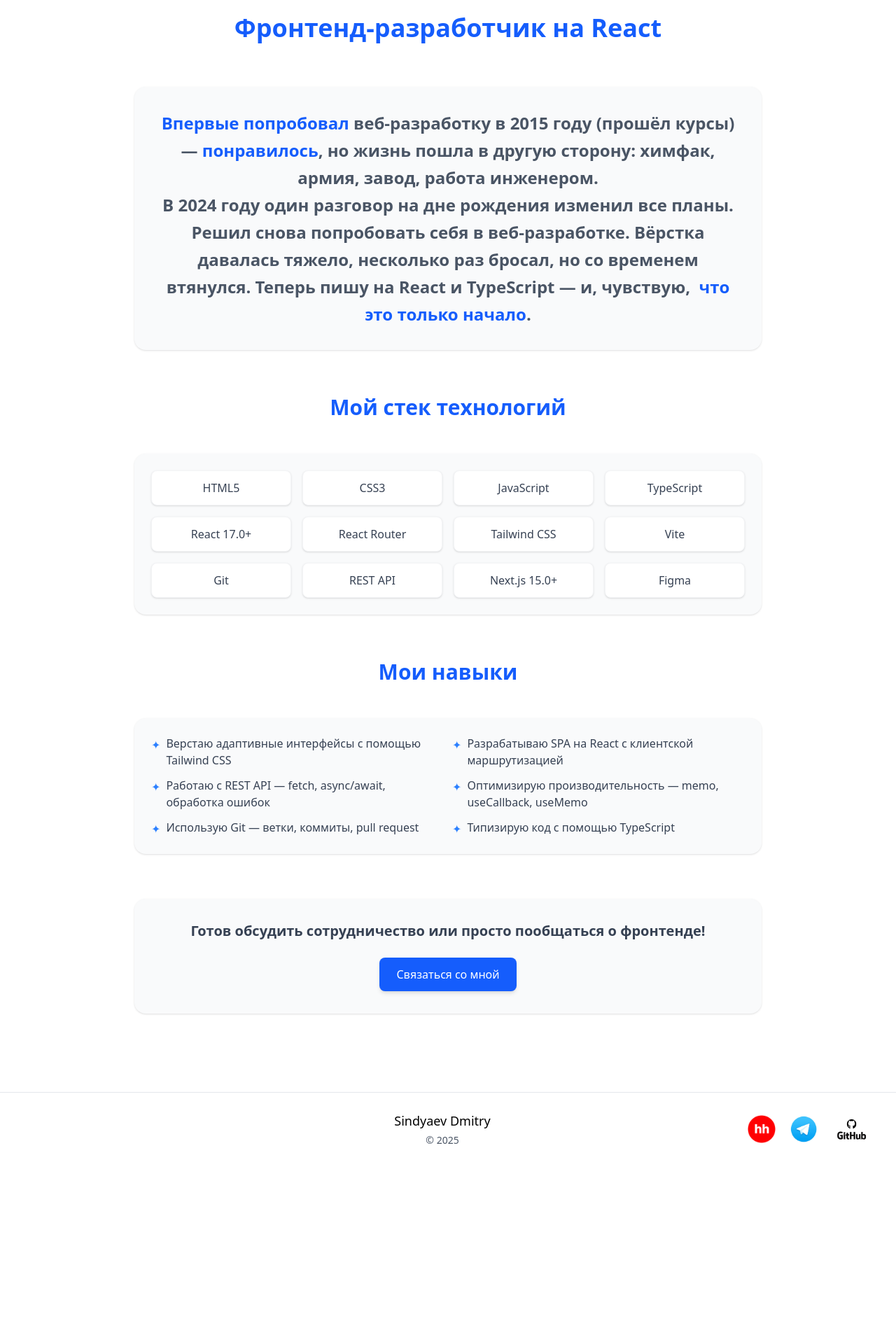
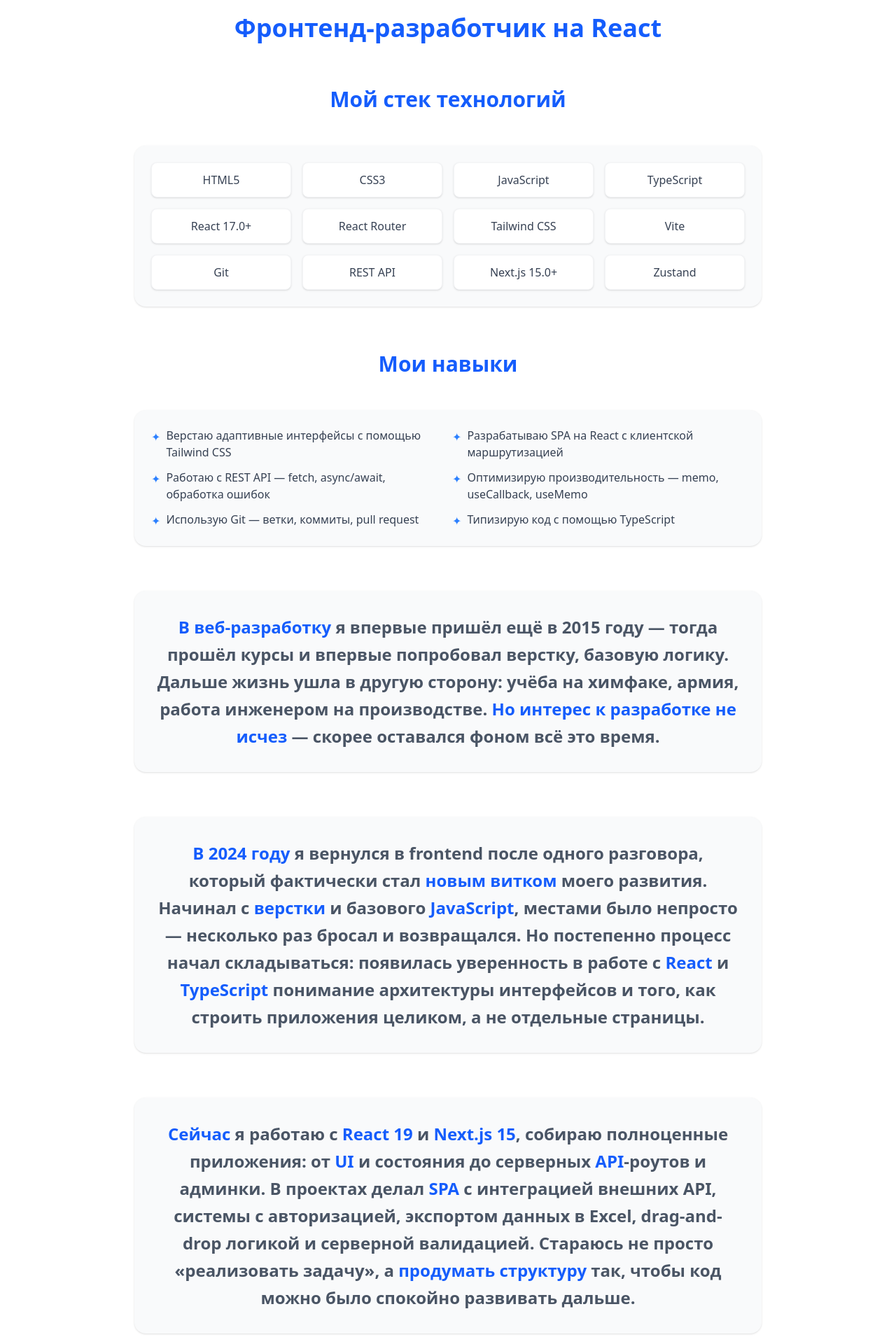
Before and after one commit to Sindds/Sindds.github.io, a React (Vite) app: page /about in a window 1280 px wide. Shown: the part 120-2040 px from the top of the page at 70% size. Before the commit the page ends 1785 px from the top, so only its background shows below. Built offline with nearby package versions, Linux system fonts and the light colour scheme.

Commit message:
Правки раздела обо мне

```diff
--- a/src/pages/About.jsx
+++ b/src/pages/About.jsx
@@ -10,20 +10,6 @@ const About = () => {
           <h1 className='text-2xl sm:text-3xl md:text-4xl font-bold text-blue-600 mb-4'>
             Фронтенд-разработчик на React
           </h1>
-        </section>
-
-        <section className='mb-10 sm:mb-16'>
-          <div className='bg-gray-50 rounded-2xl p-5 sm:p-6 md:p-8 shadow-sm hover:shadow-md transition-all duration-300'>
-            <p className='font-semibold text-base sm:text-lg md:text-xl lg:text-2xl text-gray-600 text-center leading-relaxed'>
-              <span className='text-blue-600'>Впервые попробовал</span> веб-разработку в 2015 году (прошёл курсы) —&nbsp;
-              <span className='text-blue-600'>понравилось</span>, но жизнь пошла в другую сторону: химфак, армия, завод, работа инженером.
-              <br />В 2024 году один разговор на дне рождения изменил все планы.
-              <br />Решил снова попробовать себя в веб-разработке.
-              Вёрстка давалась тяжело, несколько раз бросал, но со временем втянулся.
-              Теперь пишу на React и TypeScript — и, чувствую,&nbsp;
-              <span className='text-blue-600'> что это только начало</span>.
-            </p>
-          </div>
         </section>
 
         <section className='mb-10 sm:mb-16'>
@@ -44,7 +30,7 @@ const About = () => {
                 'Git',
                 'REST API',
                 'Next.js 15.0+',
-                'Figma',
+                'Zustand',
               ].map(tech => (
                 <div
                   key={tech}
@@ -80,6 +66,44 @@ const About = () => {
           </div>
         </section>
 
+        <section className='mb-10 sm:mb-16'>
+          <div className='bg-gray-50 rounded-2xl p-5 sm:p-6 md:p-8 shadow-sm hover:shadow-md transition-all duration-300'>
+            <p className='font-semibold text-base sm:text-lg md:text-xl lg:text-2xl text-gray-600 text-center leading-relaxed'>
+              <span className='text-blue-600'>В веб-разработку</span> я впервые пришёл ещё в 2015 году — тогда прошёл курсы и
+              впервые попробовал верстку, базовую логику.
+              Дальше жизнь ушла в другую сторону: учёба на химфаке, армия, работа инженером на производстве.
+              <span className='text-blue-600'> Но интерес к разработке не исчез</span> — скорее оставался фоном всё это время.
+            </p>
+          </div>
+        </section>
+
+        <section className='mb-10 sm:mb-16'>
+          <div className='bg-gray-50 rounded-2xl p-5 sm:p-6 md:p-8 shadow-sm hover:shadow-md transition-all duration-300'>
+            <p className='font-semibold text-base sm:text-lg md:text-xl lg:text-2xl text-gray-600 text-center leading-relaxed'>
+              <span className='text-blue-600'>В 2024 году</span> я вернулся в frontend после одного разговора,
+              который фактически стал <span className='text-blue-600'>новым витком</span> моего развития.
+              Начинал с <span className='text-blue-600'>верстки</span> и базового <span className='text-blue-600'>JavaScript</span>, местами было непросто — несколько раз бросал и возвращался.
+              Но постепенно процесс начал складываться: появилась уверенность в работе с <span className='text-blue-600'>React</span> и
+              <span className='text-blue-600'> TypeScript </span>
+              понимание архитектуры интерфейсов и того, как строить приложения целиком, а не отдельные страницы.
+            </p>
+          </div>
+        </section>
+
+        <section className='mb-10 sm:mb-16'>
+          <div className='bg-gray-50 rounded-2xl p-5 sm:p-6 md:p-8 shadow-sm hover:shadow-md transition-all duration-300'>
+            <p className='font-semibold text-base sm:text-lg md:text-xl lg:text-2xl text-gray-600 text-center leading-relaxed'>
+              <span className='text-blue-600'>Сейчас</span> я работаю с <span className='text-blue-600'>React 19</span> и
+              <span className='text-blue-600'> Next.js 15</span>, собираю
+              полноценные приложения: от <span className='text-blue-600'>UI</span> и состояния до серверных
+              <span className='text-blue-600'> API</span>-роутов и админки.
+              В проектах делал <span className='text-blue-600'>SPA</span> с интеграцией внешних API, системы с авторизацией, экспортом данных в Excel,
+              drag-and-drop логикой и серверной валидацией. Стараюсь не просто «реализовать задачу»,
+              а <span className='text-blue-600'>продумать структуру</span> так, чтобы код можно было спокойно развивать дальше.
+            </p>
+          </div>
+        </section>
+
         <section className='text-center mb-8'>
           <div className='bg-gray-50 rounded-2xl p-6 sm:p-8 shadow-sm hover:shadow-md transition-all duration-300'>
             <p className='text-base sm:text-lg md:text-xl font-bold text-gray-700 mb-6'>
```
Also changed, not shown: 1 other file (tests, documents, lock files or other folders).
